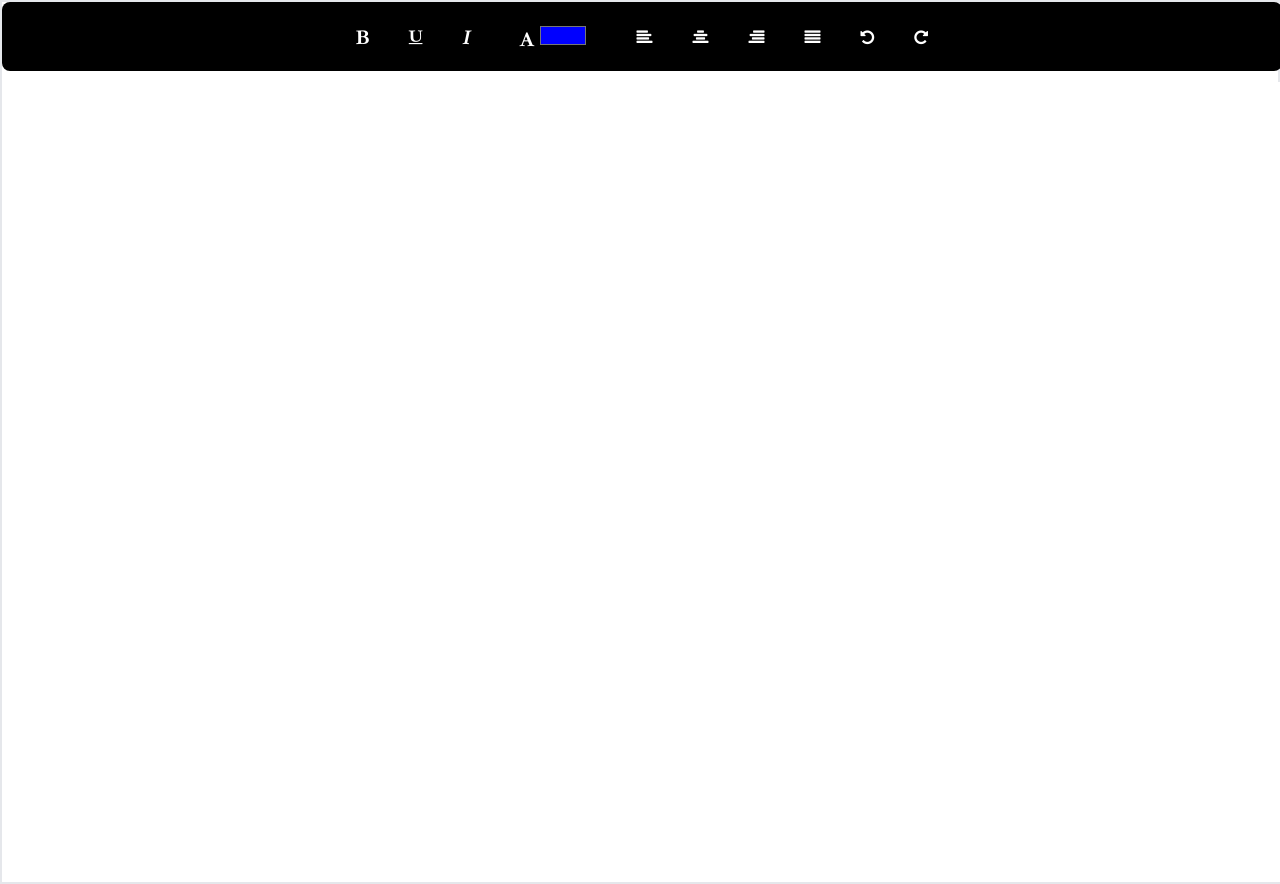
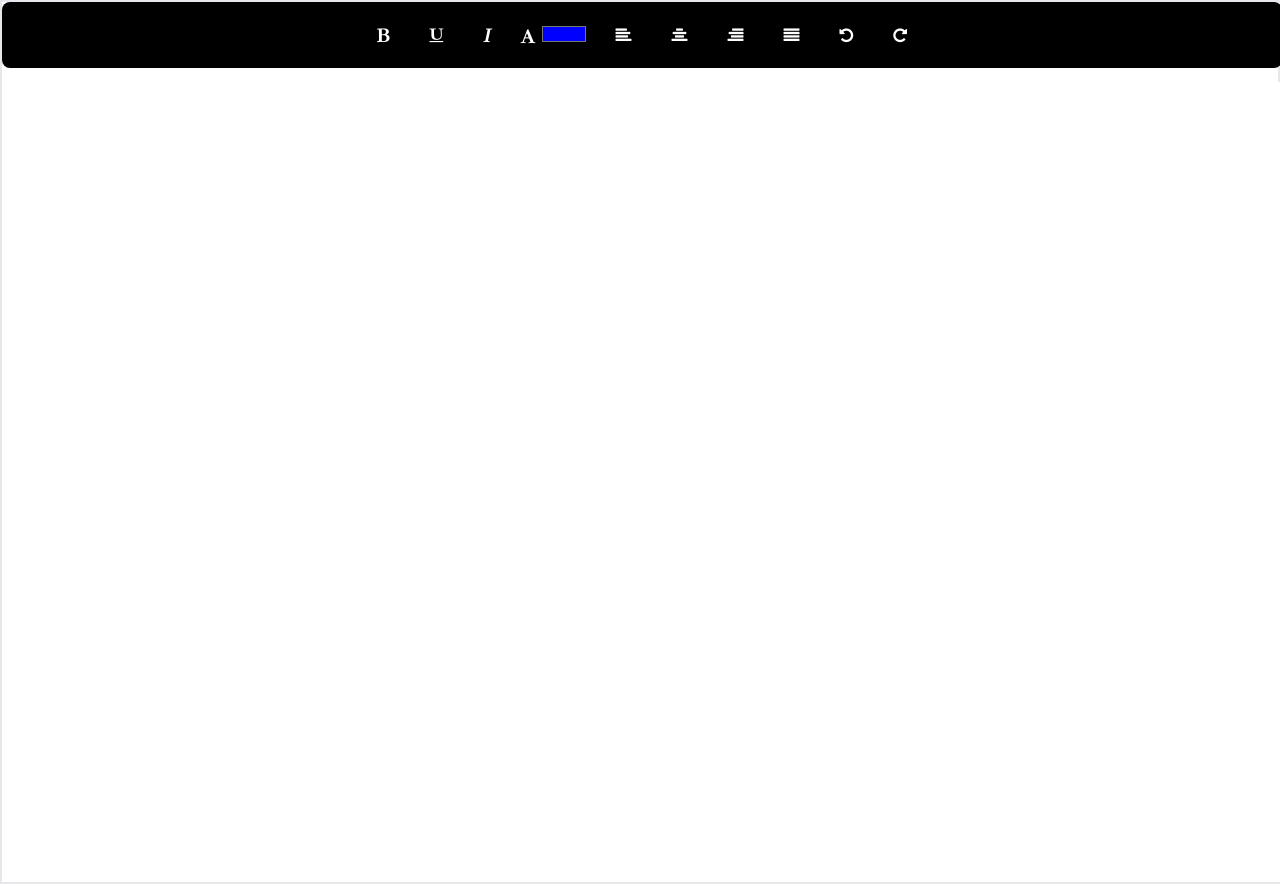
Before and after one commit to DhanushkaSa/Text_Editor, a plain HTML site: page index.html in a window 1280 px wide. Drawn offline with nearby package versions, Linux system fonts and the light colour scheme.

Commit message:
Change buttons bar

```diff
--- a/index.html
+++ b/index.html
@@ -38,9 +38,13 @@
 
 
                         <button class="focus:outline-2 focus:outline-white  p-2 rounded" onclick="colorChange()">
-                                <i class="fa fa-font px-5 text-white hover:text-gray-400 cursor-pointer"
-                                        aria-hidden="true">
-                                        <input type="color" id="color" value="#0000ff" class="border:none"></i>
+                                <!-- <div class="flex flex-col"> -->
+                                        <i class="fa fa-font text-white hover:text-gray-400 cursor-pointer"
+                                                aria-hidden="true"></i>
+                                                <input type="color" id="color" value="#0000ff"
+                                                        class="border:none h-6 w-12">
+                                <!-- </div> -->
+
                         </button>
 
 
```
